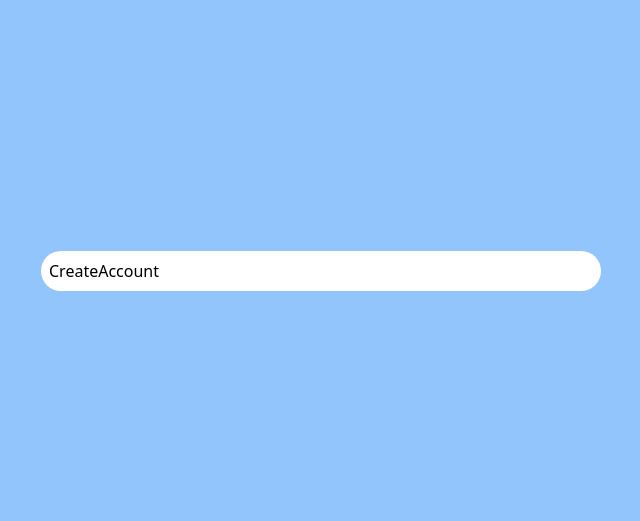
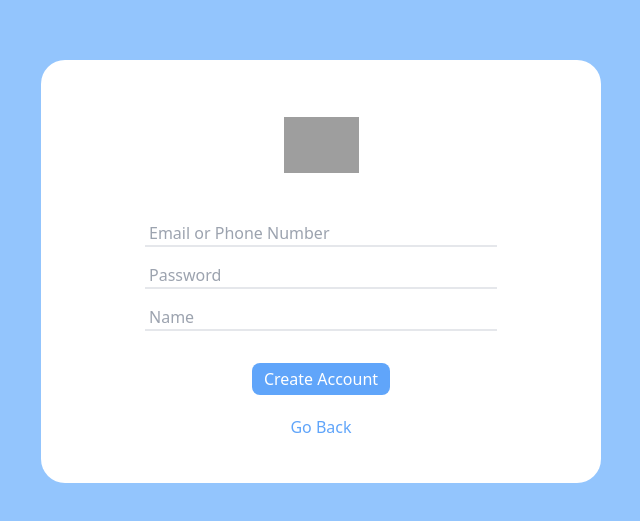
Before and after one commit to Gwan-Woo-Jeong/nextjs-tweeter-clone, a Next.js app: page /create-account in a window 1280 px wide. Shown: the part 129-650 px from the top of the page, without its empty margins (319-959 px from the left). Built offline with nearby package versions, Linux system fonts and the light colour scheme; grey boxes are pictures that could not be loaded.

Commit message:
Add create-account page

```diff
--- a/pages/create-account/index.tsx
+++ b/pages/create-account/index.tsx
@@ -1,7 +1,100 @@
+import useMutation from "lib/client/useMutation";
+import Image from "next/image";
+import { useRouter } from "next/router";
+import { useForm } from "react-hook-form";
+
+interface createAccountForm {
+  id: string;
+  password: string;
+  name: string;
+}
+
+interface createAccountResponse {
+  ok: boolean;
+  message?: string;
+}
+
 export default function CreateAccount() {
+  const twitterLogoSrc =
+    "https://upload.wikimedia.org/wikipedia/commons/thumb/6/6f/Logo_of_Twitter.svg/512px-Logo_of_Twitter.svg.png?20220821125553";
+
+  const {
+    register,
+    handleSubmit,
+    formState: { errors },
+  } = useForm<createAccountForm>();
+
+  const [createAccount, { data, loading }] = useMutation<createAccountResponse>(
+    "/api/users/create-account"
+  );
+
+  const router = useRouter();
+
+  const onValid = (form: createAccountForm) => {
+    if (loading) return;
+    createAccount(form);
+    if (data?.ok === false) return alert(data.message);
+    if (data?.ok === true) {
+      alert("Account Created!\nPlease Log In!");
+      router.replace("/log-in");
+    }
+  };
+
+  const goBack = () => {
+    router.replace("/log-in");
+  };
+
   return (
-    <div>
-      <h1>CreateAccount</h1>
-    </div>
+    <>
+      <div className="text-center pt-10 pb-8">
+        <Image
+          loader={() => twitterLogoSrc}
+          src={twitterLogoSrc}
+          width={75}
+          height={75}
+          objectFit="contain"
+        />
+      </div>
+      <form className="space-y-4 px-24" onSubmit={handleSubmit(onValid)}>
+        <input
+          {...register("id", { required: "Please enter your ID" })}
+          className="border-b-2 w-full block px-1"
+          placeholder="Email or Phone Number"
+        />
+        <text className="text-red-500 text-sm">
+          {errors.id?.message && errors.id.message}
+        </text>
+        <input
+          {...register("password", { required: "Please enter your password" })}
+          className="border-b-2 w-full block px-1"
+          placeholder="Password"
+          type="password"
+        />
+        <text className="text-red-500 text-sm">
+          {errors.password?.message && errors.password.message}
+        </text>
+        <input
+          {...register("name", { required: "Please enter your name" })}
+          className="border-b-2 w-full block px-1"
+          placeholder="Name"
+        />
+        <text className="text-red-500 text-sm">
+          {errors.password?.message && errors.password.message}
+        </text>
+        <div className="pt-4 pb-8 space-y-4">
+          <input
+            className="block mx-auto bg-blue-400 text-white py-1 px-3 rounded-lg cursor-pointer"
+            value="Create Account"
+            type="submit"
+          />
+          <button
+            className="block mx-auto bg-white text-blue-400 py-1 px-2 rounded-lg"
+            onClick={goBack}
+          >
+            Go Back
+          </button>
+        </div>
+      </form>
+    </>
   );
 }
```
Also changed, not shown: 1 other file (tests, documents, lock files or other folders).
